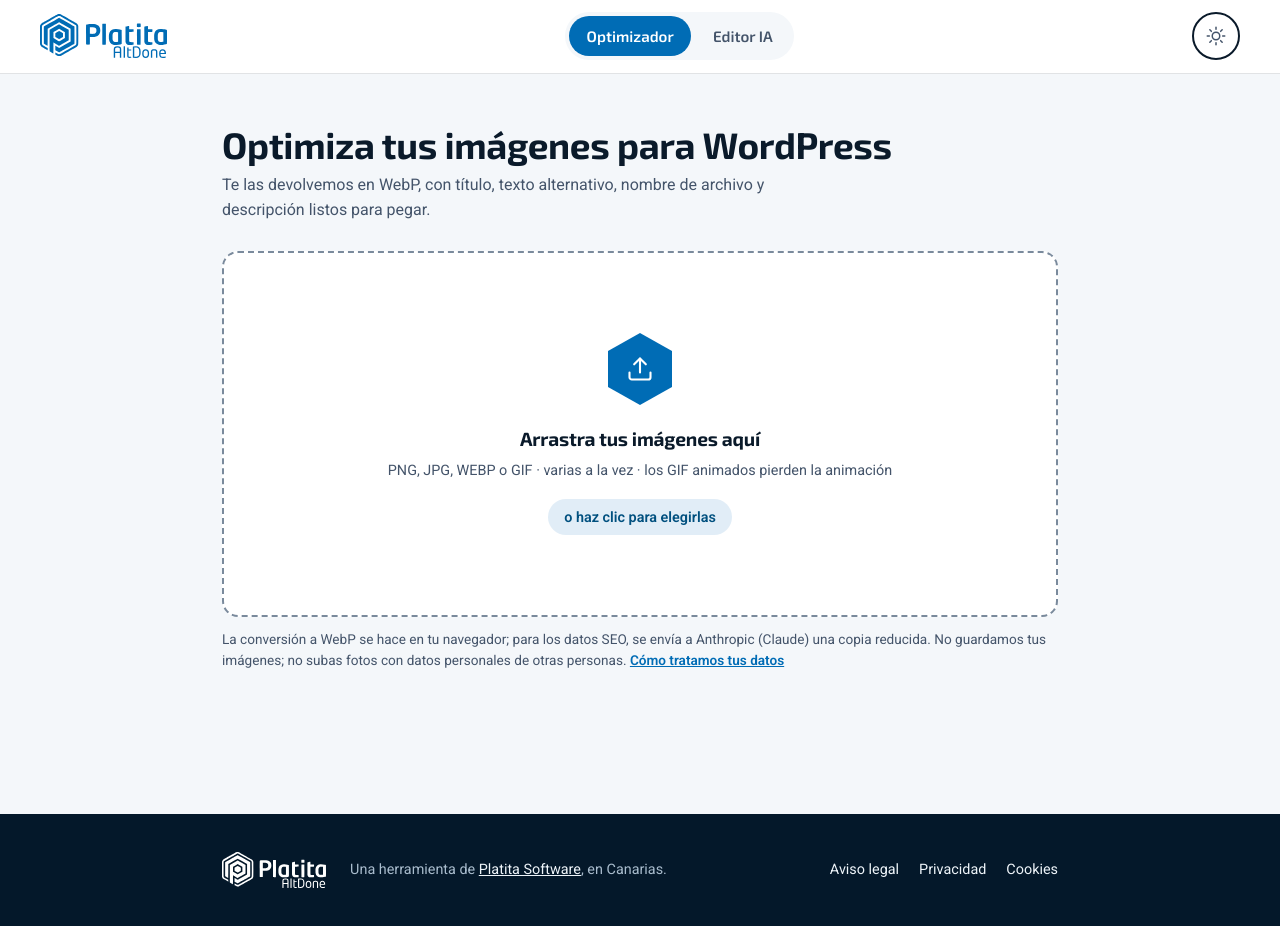
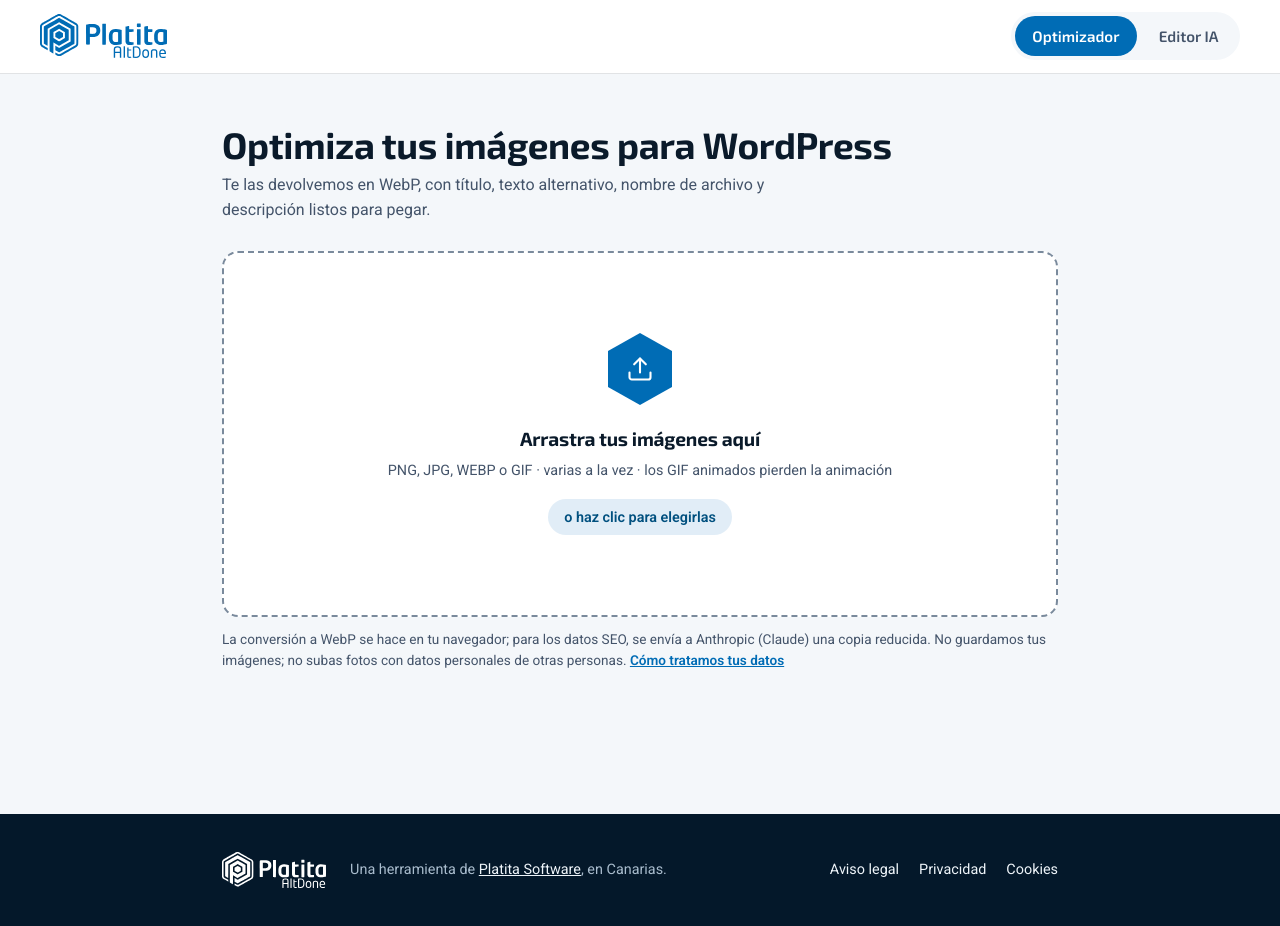
Before and after one commit to APAInsular/altdone, a React (Vite) app: page / in a window 1280 px wide. Built offline with nearby package versions, Linux system fonts and the light colour scheme.

Commit message:
fix: quita el modo oscuro para verse igual que platita.es
- Fuera el botón de tema, el tema según el sistema y los estilos body.dark.
- Se borra la preferencia altdone-tema que guardaba la v1.1.0.
- Versión 1.1.1.

Co-Authored-By: Claude Opus 5.5 <noreply@anthropic.com>

```diff
--- a/package.json
+++ b/package.json
@@ -1,6 +1,6 @@
 {
   "name": "altdone",
-  "version": "1.1.0",
+  "version": "1.1.1",
   "description": "Secure AI proxy for image SEO optimization and editing",
   "type": "module",
   "main": "server.js",
--- a/src/iconos.jsx
+++ b/src/iconos.jsx
@@ -14,8 +14,6 @@ const TRAZOS = {
   arriba: <path d="M18 15l-6-6-6 6" />,
   cerrar: <path d="M18 6L6 18M6 6l12 12" />,
   copiar: <><rect x="9" y="9" width="12" height="12" rx="2" /><path d="M5 15H4a1 1 0 0 1-1-1V4a1 1 0 0 1 1-1h10a1 1 0 0 1 1 1v1" /></>,
-  sol: <><circle cx="12" cy="12" r="4.5" /><path d="M12 1.5v2.5M12 20v2.5M4.6 4.6l1.8 1.8M17.6 17.6l1.8 1.8M1.5 12H4M20 12h2.5M4.6 19.4l1.8-1.8M17.6 6.4l1.8-1.8" /></>,
-  luna: <path d="M21 12.8A9 9 0 1 1 11.2 3a7 7 0 0 0 9.8 9.8z" />,
 }
 
 export function Icono({ nombre, className = 'ico' }) {
--- a/src/index.css
+++ b/src/index.css
@@ -78,26 +78,6 @@
   --nav-h: 4.6rem;
 }
 
-/* Modo oscuro: noche; el azul pasa a cielo para mantener el contraste */
-body.dark {
-  --brand: var(--cielo);
-  --brand-dark: #9fd6f8;
-  --brand-light: rgb(108 192 245 / 0.14);
-  --brand-muted: var(--noche-2);
-  --bg: var(--noche);
-  --surface: var(--noche-2);
-  --border: var(--linea-oscura);
-  --border-focus: var(--cielo);
-  --text-primary: var(--claro);
-  --text-secondary: var(--claro-2);
-  --text-muted: #8fa3b6;
-  --green-bg: rgb(52 199 120 / 0.14);
-  --green-fg: #6ee7a8;
-  --red-bg: rgb(248 113 113 / 0.14);
-  --red-fg: #fca5a5;
-  --shadow-sm: 0 2px 6px rgb(0 0 0 / 0.25), 0 28px 56px -28px rgb(0 0 0 / 0.6);
-  --shadow-md: 0 16px 32px -12px rgb(0 0 0 / 0.7);
-}
 
 body {
   font-family: var(--f-texto);
@@ -128,12 +108,8 @@ nav {
   z-index: 100;
 }
 
-body.dark nav { background: rgb(4 24 42 / 0.95); }
 
 .logo img { height: 44px; width: auto; display: block; }
-.logo .logo-oscuro { display: none; }
-body.dark .logo .logo-claro { display: none; }
-body.dark .logo .logo-oscuro { display: block; }
 
 .nav-pills {
   display: flex;
@@ -167,43 +143,10 @@ body.dark .logo .logo-oscuro { display: block; }
 }
 
 .nav-tab:hover:not(.active) { color: var(--text-primary); background: var(--surface); }
-body.dark .nav-tab:hover:not(.active) { background: rgba(255,255,255,0.05); }
 
-.theme-btn {
-  width: var(--tap);
-  height: var(--tap);
-  border-radius: 50%;
-  border: 2px solid var(--text-primary);
-  background: transparent;
-  color: var(--text-primary);
-  cursor: pointer;
-  display: flex;
-  align-items: center;
-  justify-content: center;
-  position: relative;
-  overflow: hidden;
-  transition: background 0.2s, color 0.2s;
-  flex-shrink: 0;
-}
 
-.theme-btn:hover { background: var(--text-primary); }
-.theme-btn:hover .theme-icon { color: var(--bg); }
 
-.theme-icon {
-  position: absolute;
-  display: flex;
-  align-items: center;
-  justify-content: center;
-  width: 20px;
-  height: 20px;
-  color: var(--text-secondary);
-}
 
-.theme-icon svg { width: 20px; height: 20px; }
-.theme-icon--sun { opacity: 1; transform: rotate(0deg) scale(1); }
-.theme-icon--moon { opacity: 0; transform: rotate(90deg) scale(0.5); }
-body.dark .theme-icon--sun { opacity: 0; }
-body.dark .theme-icon--moon { opacity: 1; }
 
 /* ── PAGES ── */
 .page { display: none; }
@@ -292,7 +235,6 @@ main {
 .hexagono .ico { width: 28px; height: 28px; }
 
 /* Sobre noche, el azul no contrasta: el hexágono pasa a cielo */
-body.dark .hexagono { background: var(--cielo); color: var(--noche); }
 
 .drop-title { font-size: 1.2rem; font-weight: 700; color: var(--text-primary); margin-bottom: 6px; letter-spacing: -0.01em; }
 .drop-hint { font-size: 0.9rem; color: var(--text-secondary); }
@@ -497,7 +439,6 @@ body.dark .hexagono { background: var(--cielo); color: var(--noche); }
 /* Acciones discretas dentro de una tarjeta */
 .btn-suave { background: var(--papel-2); color: var(--tinta); }
 .btn-suave:hover:not(:disabled) { background: var(--azul); color: #fff; }
-body.dark .btn-suave { background: rgb(238 244 249 / 0.1); color: var(--claro); }
 
 .btn-sm { min-height: 2.25rem; padding: 0 0.9rem; font-size: 0.875rem; }
 .btn-icono { width: var(--tap); padding: 0; flex: none; }
@@ -681,7 +622,6 @@ body.dark .btn-suave { background: rgb(238 244 249 / 0.1); color: var(--claro);
   border-radius: var(--radius-lg);
 }
 
-body.dark .result-loading { background: rgb(10 39 64 / 0.9); }
 
 .spinner {
   width: 36px;
--- a/src/main.jsx
+++ b/src/main.jsx
@@ -757,26 +757,13 @@ const PESTANAS = [
   { id: 'editor', tabId: 'tab-ed', panelId: 'page-ed', nombre: 'Editor IA', evento: 'editor' },
 ]
 
-// Tema inicial: el que eligió la persona antes o, si no, el del sistema
-function temaInicial() {
-  try {
-    const guardado = localStorage.getItem('altdone-tema')
-    if (guardado) return guardado === 'oscuro'
-  } catch { /* almacenamiento no disponible */ }
-  return window.matchMedia('(prefers-color-scheme: dark)').matches
-}
-
 function App() {
   const [tab, setTab]     = useState('optimizer')
-  const [isDark, setIsDark] = useState(temaInicial)
-  const isFirstDarkRef    = useRef(true)
 
-  // Modo oscuro: se guarda la elección a partir del primer cambio
+  // Sin modo oscuro, como en el resto de platita.es: se borra la preferencia que guardaba la v1.1.0
   useEffect(() => {
-    document.body.classList.toggle('dark', isDark)
-    if (isFirstDarkRef.current) { isFirstDarkRef.current = false; return }
-    try { localStorage.setItem('altdone-tema', isDark ? 'oscuro' : 'claro') } catch { /* sin almacenamiento */ }
-  }, [isDark])
+    try { localStorage.removeItem('altdone-tema') } catch { /* sin almacenamiento */ }
+  }, [])
 
   function cambiarPestana(id) {
     setTab(id)
@@ -800,8 +787,7 @@ function App() {
 
       <nav>
         <a className="logo" href="/">
-          <img className="logo-claro" src={logoAzul} alt="Platita AltDone" />
-          <img className="logo-oscuro" src={logoBlanco} alt="Platita AltDone" />
+          <img src={logoAzul} alt="Platita AltDone" />
         </a>
 
         <div className="nav-pills" role="tablist" aria-label="Herramientas">
@@ -823,15 +809,6 @@ function App() {
           ))}
         </div>
 
-        <button
-          className="theme-btn"
-          id="themeBtn"
-          aria-label={isDark ? 'Cambiar a modo claro' : 'Cambiar a modo oscuro'}
-          onClick={() => setIsDark(d => !d)}
-        >
-          <span className="theme-icon theme-icon--sun"><Icono nombre="sol" /></span>
-          <span className="theme-icon theme-icon--moon"><Icono nombre="luna" /></span>
-        </button>
       </nav>
 
       <main id="contenido" tabIndex={-1}>
```
Also changed, not shown: 2 other files (tests, documents, lock files or other folders).
